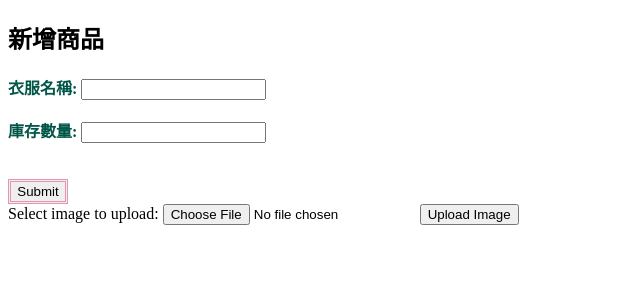
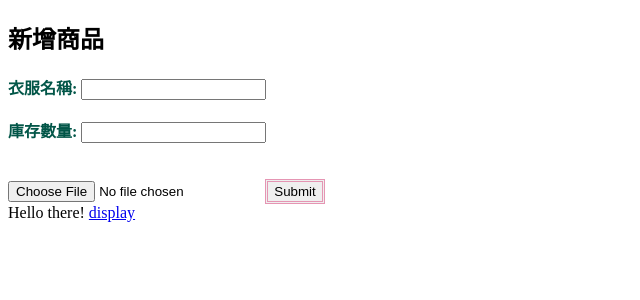
Before and after one commit to TristaChenTAT/PickMe, a PHP site: page /manage.php in a window 1280 px wide. Shown: the top 300 px of the page, without its empty margins (0-640 px from the left). Run offline with PHP 8.4, Linux system fonts and the light colour scheme.

Commit message:
Update manage.php

```diff
--- a/manage.php
+++ b/manage.php
@@ -9,41 +9,52 @@
 
 		<h2>新增商品</h2>
 		<!--建立<form>，要求使用者必須填寫ID、帳號、密碼、性別-->
-		<form action="" method="post"><!--將資訊傳給自己-->
+		<form action="" method="post" enctype="multipart/form-data"><!--將資訊傳給自己-->
 		<font color="#025648"><b>衣服名稱:</b></font>  <input type="text" name="clothesname"required><br><br>
 		<font color="#025648"><b>庫存數量: </b></font> <input type="number" name="inventory"required><br><br>
 		<br>
+		<input type="file" name="image" />
 		<input type="submit"style="width:60px;height:25px;border:3px #e595b3 double;">
 		</form>
 
-		<form action="file_ok.php" method="post" enctype="multipart/form-data">
-		Select image to upload:
-		<input type="file" name="fileToUpload" id="fileToUpload">
-		<input type="submit" value="Upload Image" name="submit">
-		</form>
 
+		Hello there!
+		<a href='display.php'>display</a>
 
 		<?php
-
 		if($_POST){
-
-
 		$servername = "localhost";//連接伺服器
 		$username = "root";
-		$password = "0513403";
+		$password = "123";
 		$dbname = "groupsix_db";//選擇欲讀取的資料庫名稱
 
 		$clothesname = $_POST['clothesname'];
 		$inventory = $_POST['inventory'];
 
+		$filename=$_FILES['image']['name'];
+		$tmpname=$_FILES['image']['tmp_name'];
+		$filetype=$_FILES['image']['type'];
+		$filesize=$_FILES['image']['size'];
+		$file=NULL;
+
+		if(isset($_FILES['image']['error'])){
+			if($_FILES['image']['error']==0){
+				$instr = fopen($tmpname,"rb" );
+				$file = addslashes(fread($instr,filesize($tmpname)));
+			}
+		}
 		$conn = new mysqli($servername, $username, $password, $dbname);//create connection
 		mysqli_query($conn, "SET NAMES 'UTF8'");
-		$sql=" INSERT into clothes(cname,cinventory)VALUES('$clothesname',$inventory)";
+		$imagedata = sprintf("(%s)","'".$file."'");
+		$sql="INSERT into clothes(cname,cinventory,image)VALUES('$clothesname',$inventory,$imagedata)";
 		 //利用SQL將會員資料INSERT至資料庫
 		$conn->query($sql);
+		}
 
-		}
 		?>
 
+
+
 </body>
+
 </html>
```
